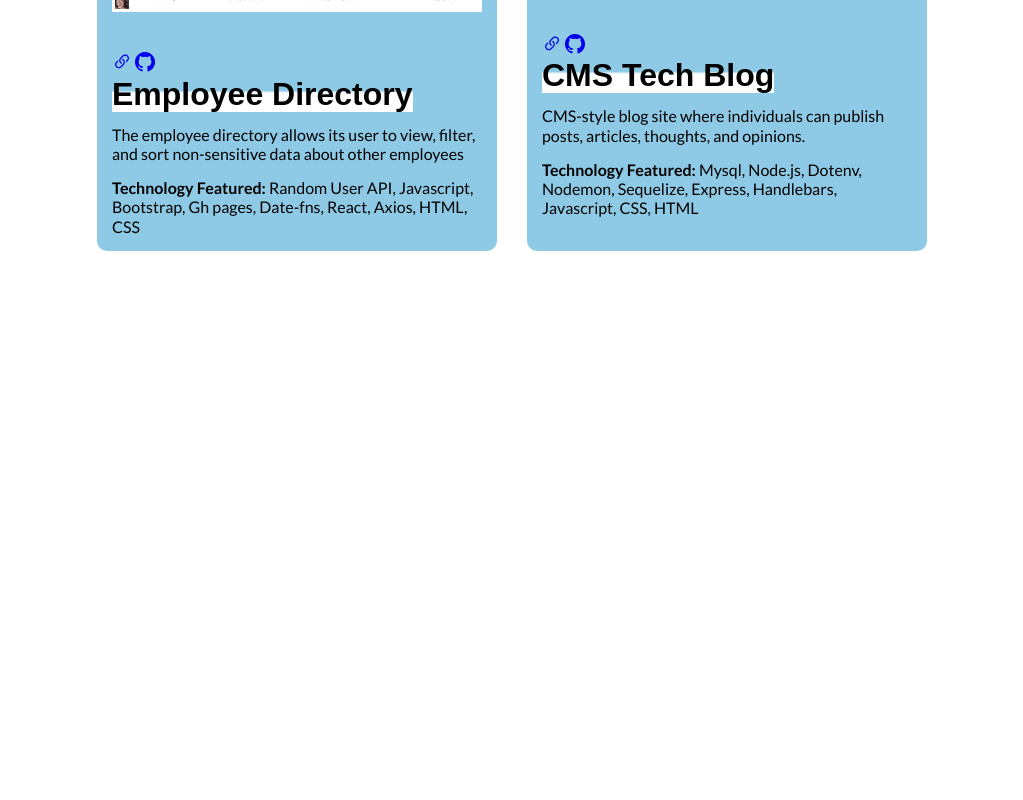
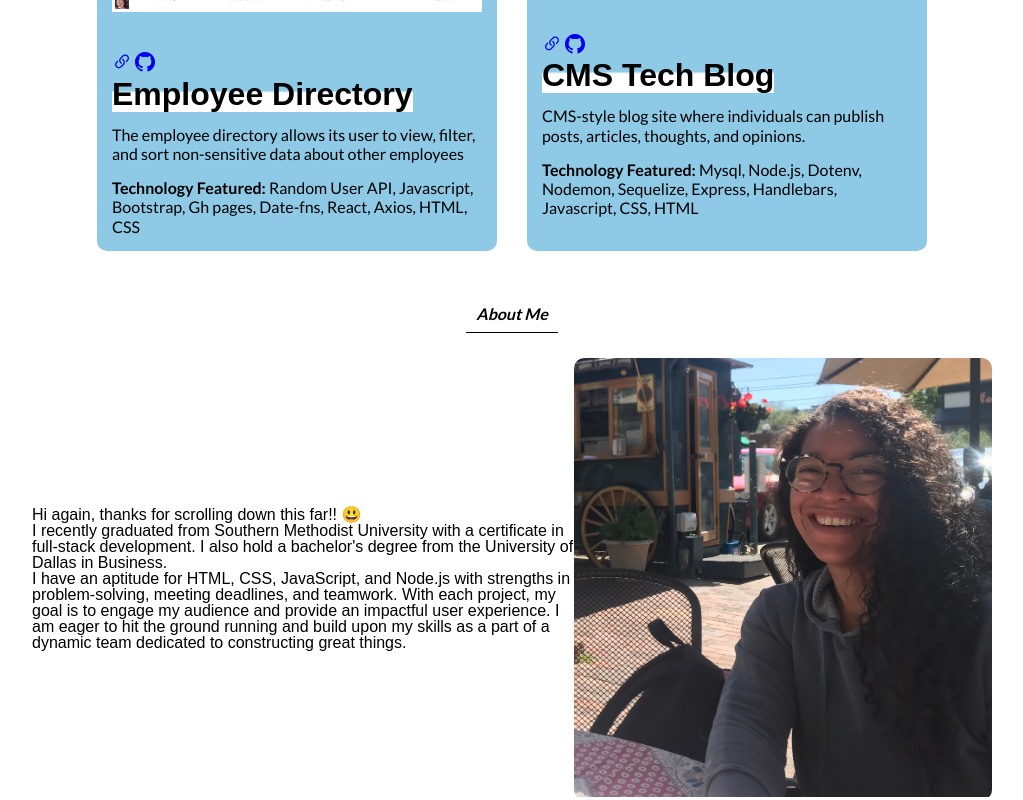
Before and after one commit to DoubleLForce5/Portfolio, a React (Create React App) app: page / in a window 1280 px wide. Shown: the part 1428-2228 px from the top of the page, without its empty margins (128-1151 px from the left). Before the commit the page ends 1699 px from the top, so only its background shows below. Built offline with nearby package versions, Linux system fonts and the light colour scheme.

Commit message:
added photo to about Section. added and modified about section. added a skills section

```diff
--- a/src/App.js
+++ b/src/App.js
@@ -3,6 +3,8 @@ import Wrapper from "./components/Wrapper";
 import Nav from "./components/Nav";
 import Header from '../src/pages/Header';
 import Projects from "./pages/Projects";
+import Skills from "./pages/Skills";
+import About from './pages/About'
 
 
 function App() {
@@ -11,6 +13,8 @@ function App() {
       <Nav />
       <Header />
       <Projects />
+      {/* <Skills /> */}
+      <About />
   </Wrapper>
   )
 }
--- /dev/null
+++ b/src/components/AboutImageContainer/index.js
@@ -0,0 +1,12 @@
+import React from 'react';
+import './style.css';
+
+function AboutImageContainer(props) {
+  return (
+    <div id='about-img-container'>
+      <img id={props.img} src={props.src} alt={props.alt}/>
+    </div>
+  )
+};
+
+export default AboutImageContainer;
--- /dev/null
+++ b/src/components/AboutImageContainer/style.css
@@ -0,0 +1,4 @@
+#about-img-container {
+  overflow: hidden;
+  border-radius: 10px;
+}
--- /dev/null
+++ b/src/components/AboutSection/index.js
@@ -0,0 +1,18 @@
+import React from 'react';
+import AboutImageContainer from '../AboutImageContainer';
+import './style.css';
+
+function AboutSection(props) {
+  return (
+    <section id='about-section'>
+      <div>
+        <AboutImageContainer id='about-img' src='assets/me-CO-2.jpg' alt='Casual picture of me smiling'/>
+      </div>
+      <div id='about-content'>
+        {props.children}
+      </div>
+    </section>
+  )
+}
+
+export default AboutSection;
--- /dev/null
+++ b/src/components/AboutSection/style.css
@@ -0,0 +1,16 @@
+#about-section {
+  display: flex;
+  flex-flow: row-reverse nowrap;
+  justify-content: center;
+  width: 100%;
+  overflow: hidden;
+  align-items: center;
+}
+
+/* #about-img {
+  border-radius: 10px;
+} */
+
+/* #about-content {
+
+} */
--- a/src/components/HeaderSection/style.css
+++ b/src/components/HeaderSection/style.css
@@ -10,11 +10,11 @@
 #header-content {
   align-self: center;
   margin-left: 15px;
-  font-family: 'Lato', sans-serif;
+  font-family: "Lato", sans-serif;
 }
 
 #header-content .highlight {
-  background: linear-gradient(180deg, rgba(255,255,255,0) 20%, #8ecae6 130%);
+  background: linear-gradient(180deg, rgba(255, 255, 255, 0) 20%, #8ecae6 130%);
   font-weight: 950;
 }
 
@@ -23,8 +23,6 @@
   margin: 12px 0;
   display: block;
 }
-
-
 
 @media only screen and (max-width: 806px) {
   #header-section {
@@ -40,6 +38,6 @@
 
 @media only screen and (max-width: 800px) and (min-width: 716px) {
   .header-text {
-    font-size: .90em;
+    font-size: 0.9em;
   }
 }
--- a/src/components/ImageContainer/style.css
+++ b/src/components/ImageContainer/style.css
@@ -1,6 +1,5 @@
 #img-container {
   overflow: hidden;
-  /* max-width: 450px; */
 }
 
 img {
--- a/src/pages/About.js
+++ b/src/pages/About.js
@@ -0,0 +1,38 @@
+import React from "react";
+import AboutSection from "../components/AboutSection";
+import SectionTitle from "../components/SectionTitle";
+
+function About() {
+  return (
+    <>
+      <SectionTitle>
+        <em>About Me</em>
+      </SectionTitle>
+
+      <AboutSection>
+        <p className="about-me-text">
+          Hi again, thanks for scrolling down this far!!
+          <span role="img" aria-label="Grinning Smiley Face with Big Eyes">
+            {" "}
+            &#128515;
+          </span>{" "}
+        </p>
+        <p>
+          I recently graduated from Southern Methodist University with a
+          certificate in full-stack development. I also hold a bachelor's degree
+          from the University of Dallas in Business.
+        </p>
+        <p>
+          I have an aptitude for HTML, CSS, JavaScript, and Node.js with
+          strengths in problem-solving, meeting deadlines, and teamwork. With
+          each project, my goal is to engage my audience and provide an
+          impactful user experience. I am eager to hit the ground running and
+          build upon my skills as a part of a dynamic team dedicated to
+          constructing great things.
+        </p>
+      </AboutSection>
+    </>
+  );
+}
+
+export default About;
--- /dev/null
+++ b/src/pages/Skills.js
@@ -0,0 +1,14 @@
+import React from 'react';
+import SectionTitle from '../components/SectionTitle';
+
+function Skills() {
+  return (
+    <>
+      <SectionTitle>
+        <em>Skills</em>
+      </SectionTitle>
+    </>
+  )
+}
+
+export default Skills;
```
Also changed, not shown: public/assets/me-CO-1.jpg (added), public/assets/me-CO-2.jpg (added).
